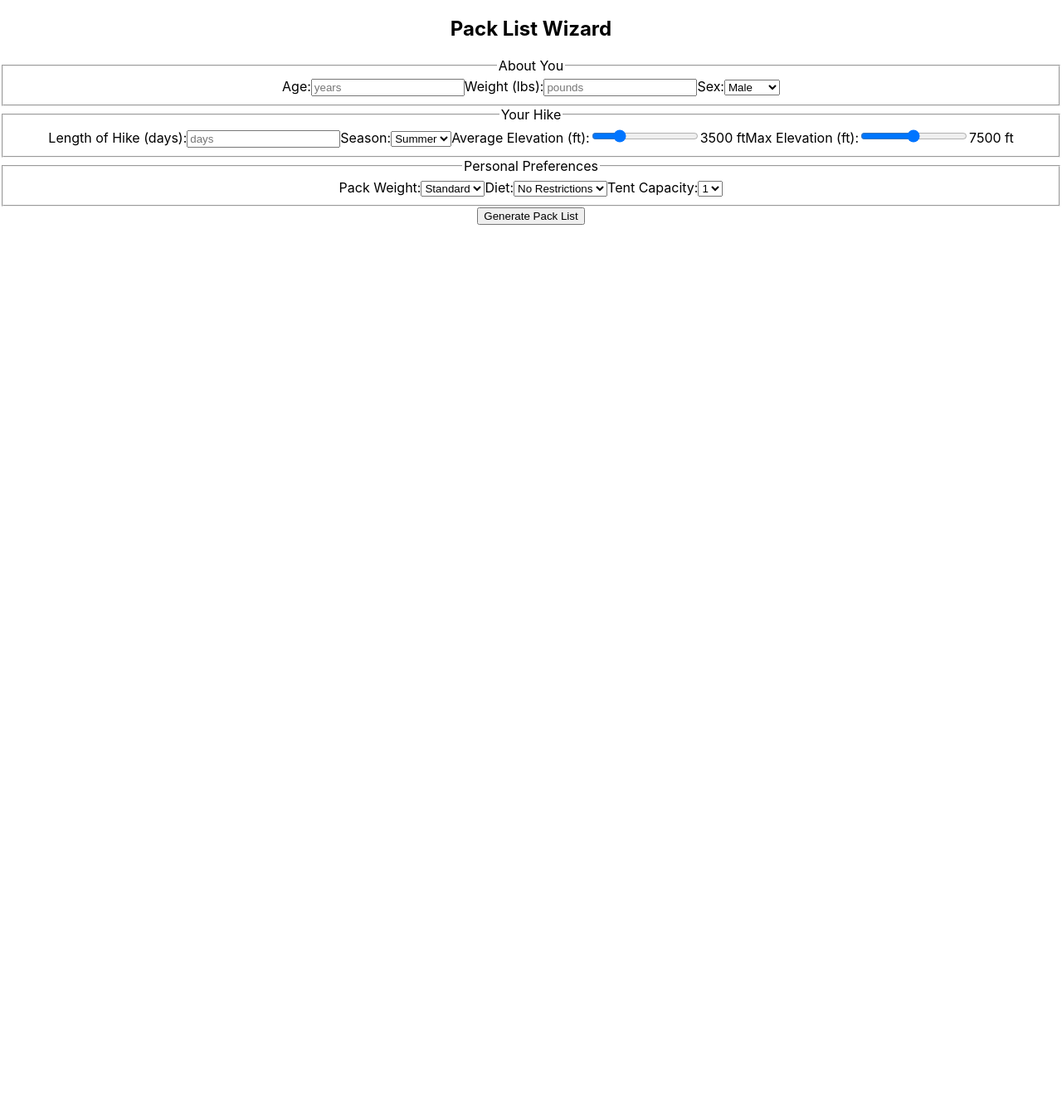
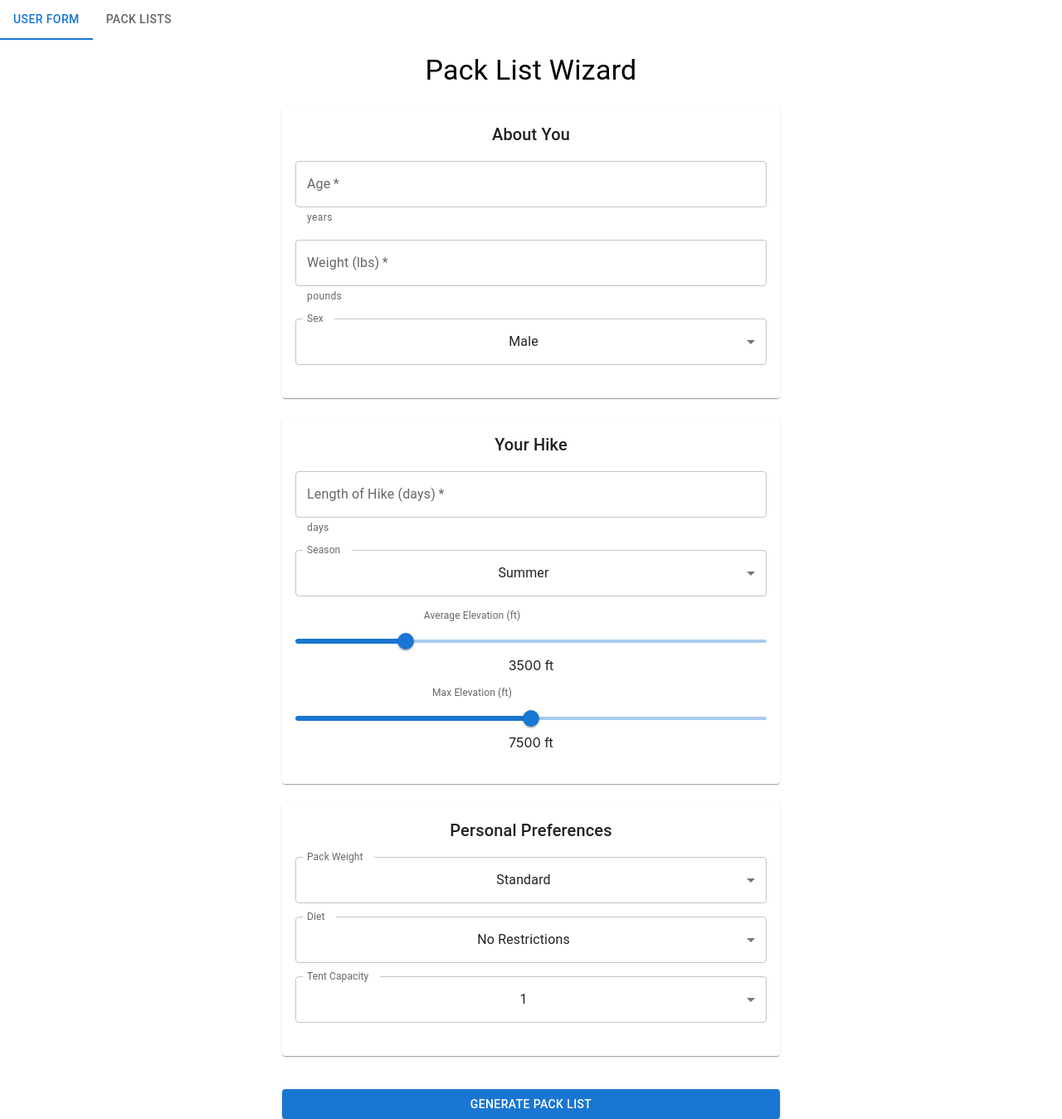
Before and after one commit to russellelliott/packlistwizard, a React (Create React App) app: page / in a window 1280 px wide. Shown: the whole page at 83% size. Before the commit the page ends 800 px from the top, so only its background shows below. Built offline with nearby package versions, Linux system fonts and the light colour scheme.

Commit message:
using MUI components. tabs on top. cleaner form.

```diff
--- a/package.json
+++ b/package.json
@@ -3,7 +3,10 @@
   "version": "0.1.0",
   "private": true,
   "dependencies": {
+    "@emotion/react": "^11.14.0",
+    "@emotion/styled": "^11.14.1",
     "@google/genai": "^1.0.0",
+    "@mui/material": "^7.2.0",
     "@testing-library/dom": "^10.4.0",
     "@testing-library/jest-dom": "^6.6.3",
     "@testing-library/react": "^16.3.0",
--- a/src/components/PackListWizard.js
+++ b/src/components/PackListWizard.js
@@ -1,5 +1,18 @@
 // PackListWizard.js
 import React, { useState } from 'react';
+import Tabs from '@mui/material/Tabs';
+import Tab from '@mui/material/Tab';
+import TextField from '@mui/material/TextField';
+import Select from '@mui/material/Select';
+import MenuItem from '@mui/material/MenuItem';
+import InputLabel from '@mui/material/InputLabel';
+import FormControl from '@mui/material/FormControl';
+import Button from '@mui/material/Button';
+import Box from '@mui/material/Box';
+import Slider from '@mui/material/Slider';
+import Card from '@mui/material/Card';
+import CardContent from '@mui/material/CardContent';
+import Typography from '@mui/material/Typography';
 import { useOpenAIApi } from '../hooks/useOpenAIApi';
 import { validateInputs, getMaxBackpackWeight } from '../utils/validation';
 // ...existing code...
@@ -30,6 +43,8 @@ export default function PackListWizard() {
   const [categoryWeights, setCategoryWeights] = useState(null);
   const { fetchOpenAIList, loading } = useOpenAIApi();
   const [step, setStep] = useState(1);
+  const [activePage, setActivePage] = useState('form');
+  const tabIndex = activePage === 'form' ? 0 : 1;
 
   const handleChange = e => {
     const { name, value, type } = e.target;
@@ -44,6 +59,9 @@ export default function PackListWizard() {
       toast.error('Please fix input errors.');
       return;
     }
+
+    // Immediately go to list page and disable button
+    setActivePage('list');
 
     // 1. Get pack weight
     const maxWeight = getMaxBackpackWeight(Number(inputs.age), Number(inputs.weight)).toFixed(1);
@@ -78,7 +96,6 @@ export default function PackListWizard() {
 
     setCategoryWeights({ clothingWeight, cookingWeight, sleepingWeight, foodWeight, miscWeight });
     setStep(2);
-
 
     // 3. Generate 4 main lists in parallel
     toast.info('Step 3: Generating food, clothing, cooking, and sleeping lists...');
@@ -124,89 +141,180 @@ export default function PackListWizard() {
   return (
     <div className="packlist-wizard">
       <ToastContainer />
-      {step === 1 && (
-        <form onSubmit={handleSubmit} className="wizard-form">
-          <h2>Pack List Wizard</h2>
-          {/* ...existing input fields... */}
-          <fieldset>
-            <legend>About You</legend>
-            <label>
-              Age:
-              <input type="number" name="age" value={inputs.age} onChange={handleChange} placeholder="years" required />
-              {errors.age && <span className="error">{errors.age}</span>}
-            </label>
-            <label>
-              Weight (lbs):
-              <input type="number" name="weight" value={inputs.weight} onChange={handleChange} placeholder="pounds" required />
-              {errors.weight && <span className="error">{errors.weight}</span>}
-            </label>
-            <label>
-              Sex:
-              <select name="sex" value={inputs.sex} onChange={handleChange} required>
-                <option value="male">Male</option>
-                <option value="female">Female</option>
-              </select>
-            </label>
-          </fieldset>
-          <fieldset>
-            <legend>Your Hike</legend>
-            <label>
-              Length of Hike (days):
-              <input type="number" name="days" value={inputs.days} onChange={handleChange} placeholder="days" required />
-              {errors.days && <span className="error">{errors.days}</span>}
-            </label>
-            <label>
-              Season:
-              <select name="season" value={inputs.season} onChange={handleChange} required>
-                <option value="spring">Spring</option>
-                <option value="summer">Summer</option>
-                <option value="fall">Fall</option>
-              </select>
-            </label>
-            <label>
-              Average Elevation (ft):
-              <input type="range" name="avgElevation" min="0" max="15000" step="100" value={inputs.avgElevation} onChange={handleChange} />
-              <span>{inputs.avgElevation} ft</span>
-            </label>
-            <label>
-              Max Elevation (ft):
-              <input type="range" name="maxElevation" min="0" max="15000" step="100" value={inputs.maxElevation} onChange={handleChange} />
-              <span>{inputs.maxElevation} ft</span>
-            </label>
-          </fieldset>
-          <fieldset>
-            <legend>Personal Preferences</legend>
-            <label>
-              Pack Weight:
-              <select name="packweight" value={inputs.packweight} onChange={handleChange} required>
-                <option value="ultralight">Ultralight</option>
-                <option value="light">Light</option>
-                <option value="standard">Standard</option>
-                <option value="robust">Robust</option>
-              </select>
-            </label>
-            <label>
-              Diet:
-              <select name="diet" value={inputs.diet} onChange={handleChange} required>
-                <option value="flexible">No Restrictions</option>
-                <option value="vegetarian">Vegetarian</option>
-                <option value="vegan">Vegan</option>
-              </select>
-            </label>
-            <label>
-              Tent Capacity:
-              <select name="tentCapacity" value={inputs.tentCapacity} onChange={handleChange} required>
-                {[...Array(6)].map((_, i) => (
-                  <option key={i+1} value={i+1}>{i+1}</option>
-                ))}
-              </select>
-            </label>
-          </fieldset>
-          <button type="submit" disabled={loading}>Generate Pack List</button>
-          {loading && <div className="loading">Loading...</div>}
-        </form>
+      <Tabs value={tabIndex} onChange={(_, idx) => setActivePage(idx === 0 ? 'form' : 'list')} aria-label="Pack List Wizard Tabs">
+        <Tab label="User Form" />
+        <Tab label="Pack Lists" />
+      </Tabs>
+      {activePage === 'form' && (
+        <Box component="form" onSubmit={handleSubmit} className="wizard-form"
+          sx={{
+            mt: 2,
+            display: 'flex',
+            flexDirection: 'column',
+            alignItems: 'center',
+          }}>
+          <Typography variant="h4" sx={{ mb: 3 }}>Pack List Wizard</Typography>
+          <Box sx={{ width: { xs: '100%', sm: '500px', md: '600px' }, maxWidth: '100%' }}>
+            <Card sx={{ mb: 3 }}>
+              <CardContent>
+                <Typography variant="h6" sx={{ mb: 2 }}>About You</Typography>
+                <FormControl fullWidth sx={{ mb: 2 }}>
+                  <TextField
+                    label="Age"
+                    type="number"
+                    name="age"
+                    value={inputs.age}
+                    onChange={handleChange}
+                    required
+                    error={!!errors.age}
+                    helperText={errors.age || 'years'}
+                  />
+                </FormControl>
+                <FormControl fullWidth sx={{ mb: 2 }}>
+                  <TextField
+                    label="Weight (lbs)"
+                    type="number"
+                    name="weight"
+                    value={inputs.weight}
+                    onChange={handleChange}
+                    required
+                    error={!!errors.weight}
+                    helperText={errors.weight || 'pounds'}
+                  />
+                </FormControl>
+                <FormControl fullWidth sx={{ mb: 2 }}>
+                  <InputLabel id="sex-label">Sex</InputLabel>
+                  <Select
+                    labelId="sex-label"
+                    name="sex"
+                    value={inputs.sex}
+                    label="Sex"
+                    onChange={handleChange}
+                    required
+                  >
+                    <MenuItem value="male">Male</MenuItem>
+                    <MenuItem value="female">Female</MenuItem>
+                  </Select>
+                </FormControl>
+              </CardContent>
+            </Card>
+            <Card sx={{ mb: 3 }}>
+              <CardContent>
+                <Typography variant="h6" sx={{ mb: 2 }}>Your Hike</Typography>
+                <FormControl fullWidth sx={{ mb: 2 }}>
+                  <TextField
+                    label="Length of Hike (days)"
+                    type="number"
+                    name="days"
+                    value={inputs.days}
+                    onChange={handleChange}
+                    required
+                    error={!!errors.days}
+                    helperText={errors.days || 'days'}
+                  />
+                </FormControl>
+                <FormControl fullWidth sx={{ mb: 2 }}>
+                  <InputLabel id="season-label">Season</InputLabel>
+                  <Select
+                    labelId="season-label"
+                    name="season"
+                    value={inputs.season}
+                    label="Season"
+                    onChange={handleChange}
+                    required
+                  >
+                    <MenuItem value="spring">Spring</MenuItem>
+                    <MenuItem value="summer">Summer</MenuItem>
+                    <MenuItem value="fall">Fall</MenuItem>
+                  </Select>
+                </FormControl>
+                <Box sx={{ mb: 2 }}>
+                  <InputLabel shrink>Average Elevation (ft)</InputLabel>
+                  <Slider
+                    name="avgElevation"
+                    min={0}
+                    max={15000}
+                    step={100}
+                    value={inputs.avgElevation}
+                    onChange={handleChange}
+                    valueLabelDisplay="auto"
+                  />
+                  <span>{inputs.avgElevation} ft</span>
+                </Box>
+                <Box sx={{ mb: 2 }}>
+                  <InputLabel shrink>Max Elevation (ft)</InputLabel>
+                  <Slider
+                    name="maxElevation"
+                    min={0}
+                    max={15000}
+                    step={100}
+                    value={inputs.maxElevation}
+                    onChange={handleChange}
+                    valueLabelDisplay="auto"
+                  />
+                  <span>{inputs.maxElevation} ft</span>
+                </Box>
+              </CardContent>
+            </Card>
+            <Card sx={{ mb: 3 }}>
+              <CardContent>
+                <Typography variant="h6" sx={{ mb: 2 }}>Personal Preferences</Typography>
+                <FormControl fullWidth sx={{ mb: 2 }}>
+                  <InputLabel id="packweight-label">Pack Weight</InputLabel>
+                  <Select
+                    labelId="packweight-label"
+                    name="packweight"
+                    value={inputs.packweight}
+                    label="Pack Weight"
+                    onChange={handleChange}
+                    required
+                  >
+                    <MenuItem value="ultralight">Ultralight</MenuItem>
+                    <MenuItem value="light">Light</MenuItem>
+                    <MenuItem value="standard">Standard</MenuItem>
+                    <MenuItem value="robust">Robust</MenuItem>
+                  </Select>
+                </FormControl>
+                <FormControl fullWidth sx={{ mb: 2 }}>
+                  <InputLabel id="diet-label">Diet</InputLabel>
+                  <Select
+                    labelId="diet-label"
+                    name="diet"
+                    value={inputs.diet}
+                    label="Diet"
+                    onChange={handleChange}
+                    required
+                  >
+                    <MenuItem value="flexible">No Restrictions</MenuItem>
+                    <MenuItem value="vegetarian">Vegetarian</MenuItem>
+                    <MenuItem value="vegan">Vegan</MenuItem>
+                  </Select>
+                </FormControl>
+                <FormControl fullWidth sx={{ mb: 2 }}>
+                  <InputLabel id="tentCapacity-label">Tent Capacity</InputLabel>
+                  <Select
+                    labelId="tentCapacity-label"
+                    name="tentCapacity"
+                    value={inputs.tentCapacity}
+                    label="Tent Capacity"
+                    onChange={handleChange}
+                    required
+                  >
+                    {[...Array(6)].map((_, i) => (
+                      <MenuItem key={i+1} value={i+1}>{i+1}</MenuItem>
+                    ))}
+                  </Select>
+                </FormControl>
+              </CardContent>
+            </Card>
+            <Button type="submit" variant="contained" color="primary" disabled={loading} sx={{ mt: 2, width: '100%' }}>
+              Generate Pack List
+            </Button>
+            {loading && <div className="loading">Loading...</div>}
+          </Box>
+        </Box>
       )}
-      {step >= 2 && (
+      {activePage === 'list' && (
         <div className="results-view">
           <h2>Pack Weight</h2>
           <div><strong>Max Backpack Weight:</strong> {getMaxBackpackWeight(Number(inputs.age), Number(inputs.weight)).toFixed(1)} lbs</div>
@@ -238,7 +346,7 @@ export default function PackListWizard() {
             <>
               <h3>Miscellaneous List</h3>
               <ul>{lists.misc?.items?.map((item, i) => <li key={i}>{JSON.stringify(item)}</li>)}</ul>
-              <button onClick={() => { setStep(1); setLists({ food: null, clothing: null, cooking: null, sleeping: null, misc: null }); setCategoryWeights(null); setInputs(initialState); }}>Start Over</button>
+              <button onClick={() => { setActivePage('form'); setStep(1); setLists({ food: null, clothing: null, cooking: null, sleeping: null, misc: null }); setCategoryWeights(null); setInputs(initialState); }}>Start Over</button>
             </>
           )}
         </div>
```
Also changed, not shown: 1 other file (tests, documents, lock files or other folders).
